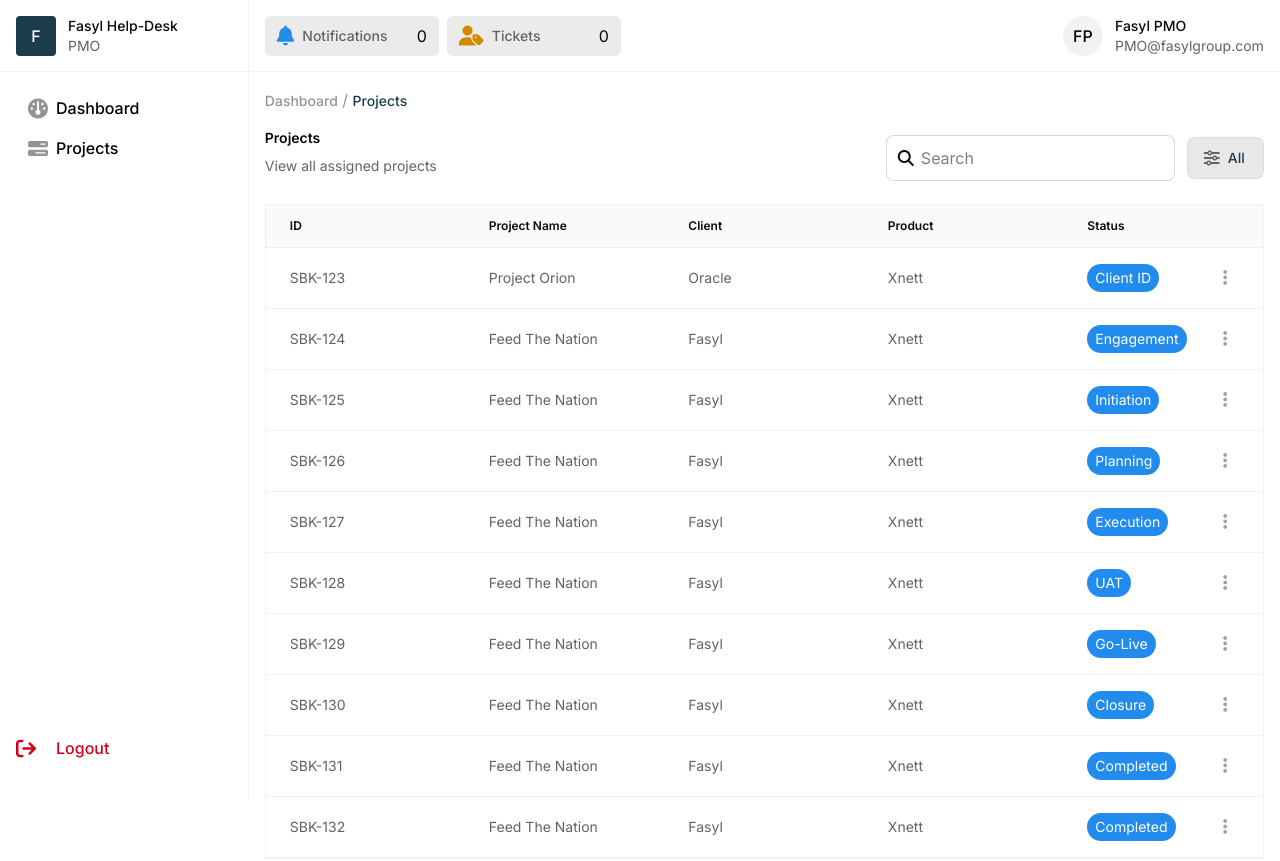
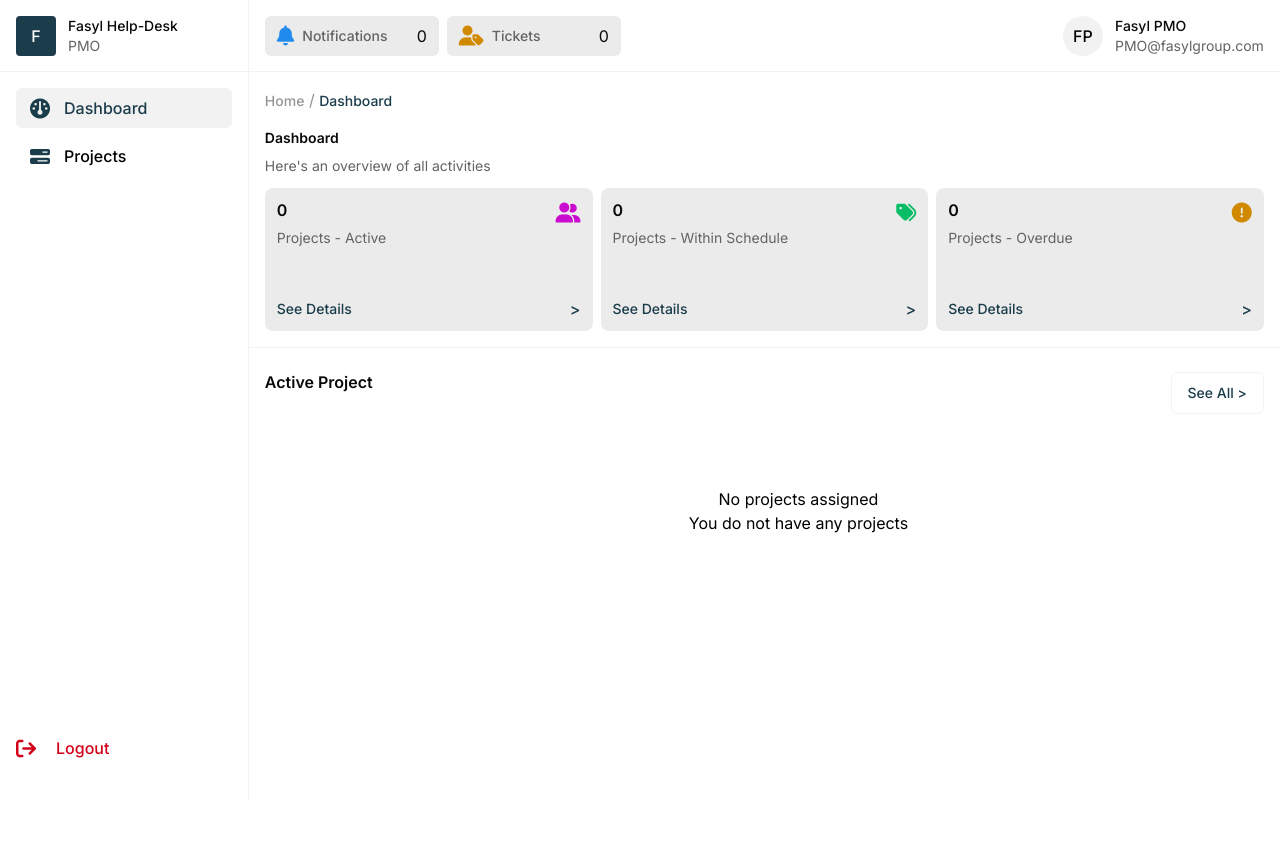
Before and after one commit to iam-theo/FASYL-PMO, a React (Vite) app: page / in a window 1280 px wide. Shown: the top 861 px of the page. After the commit the page ends 800 px from the top, so only its background shows below. Built offline with nearby package versions, Linux system fonts and the light colour scheme.

Commit message:
implemented the sidebar navigation and tab switching

```diff
--- a/public/mockProjects/projects.json
+++ b/public/mockProjects/projects.json
@@ -71,66 +71,66 @@
     },
     {
         "ID": "SBK-133",
+        "Project Name": "Feed The Nation",
+        "Client": "Fasyl",
+        "Product": "Xnett",
+        "Status": "Engagement"
+    },
+    {
+        "ID": "SBK-134",
         "Project Name": "Project Orion",
         "Client": "Oracle",
         "Product": "Xnett",
         "Status": "Client ID"
     },
     {
-        "ID": "SBK-134",
+        "ID": "SBK-135",
         "Project Name": "Feed The Nation",
         "Client": "Fasyl",
         "Product": "Xnett",
-        "Status": "Engagement"
+        "Status": "Planning"
     },
     {
-        "ID": "SBK-135",
+        "ID": "SBK-136",
         "Project Name": "Feed The Nation",
         "Client": "Fasyl",
         "Product": "Xnett",
         "Status": "Initiation"
     },
     {
-        "ID": "SBK-136",
+        "ID": "SBK-137",
         "Project Name": "Feed The Nation",
         "Client": "Fasyl",
         "Product": "Xnett",
-        "Status": "Planning"
+        "Status": "UAT"
     },
     {
-        "ID": "SBK-137",
+        "ID": "SBK-138",
         "Project Name": "Feed The Nation",
         "Client": "Fasyl",
         "Product": "Xnett",
         "Status": "Execution"
     },
     {
-        "ID": "SBK-138",
-        "Project Name": "Feed The Nation",
-        "Client": "Fasyl",
-        "Product": "Xnett",
-        "Status": "UAT"
-    },
-    {
         "ID": "SBK-139",
         "Project Name": "Feed The Nation",
         "Client": "Fasyl",
         "Product": "Xnett",
-        "Status": "Go-Live"
+        "Status": "Closure"
     },
     {
         "ID": "SBK-140",
         "Project Name": "Feed The Nation",
         "Client": "Fasyl",
         "Product": "Xnett",
-        "Status": "Closure"
+        "Status": "Completed"
     },
     {
         "ID": "SBK-141",
         "Project Name": "Feed The Nation",
         "Client": "Fasyl",
         "Product": "Xnett",
-        "Status": "Completed"
+        "Status": "Go-Live"
     },
     {
         "ID": "SBK-142",
--- a/src/components/MainBody.jsx
+++ b/src/components/MainBody.jsx
@@ -1,12 +1,17 @@
 import React from 'react'
+import { useState } from 'react'
 import SideBar from './SideBar'
 import MainSection from './MainSection'
+// import Dashboard from './Dashboard'
+// import Projects from './Projects'
 
 function MainBody() {
+    const [activeTab, setActiveTab] = useState("dashboard")
+
     return (
         <div className='relative flex max-w-360 min-h-screen bg-[#FFFFFF]'>
-        <SideBar />
-        <MainSection />
+            <SideBar activeTab={activeTab} setActiveTab={setActiveTab} />
+            <MainSection activeTab={activeTab} />
         </div>
     )
 }
--- a/src/components/MainSection.jsx
+++ b/src/components/MainSection.jsx
@@ -1,8 +1,47 @@
 import React from 'react'
+import { useEffect, useState, useRef } from 'react'
 import Dashboard from './Dashboard'
 import Projects from './Projects'
 
-function MainSection() {
+function MainSection({activeTab}) {
+    const [projects, setProjects] = useState([])
+    const [isLoading, setisLoading] = useState(true)
+    const [currentPage, setCurrentPage] = useState(1)
+    const hasFetched = useRef(false)
+
+    const itemsPerPage = 10
+    const totalPages = Math.ceil(projects.length / itemsPerPage)
+    const startIndex = (currentPage -1) * itemsPerPage
+    const currentProjects = projects.slice(
+        startIndex, startIndex + itemsPerPage
+    )
+
+    useEffect(() => {
+        const getProjects = async () => {
+            if(hasFetched.current) return;
+
+            hasFetched.current = true;
+            try {
+                const res = await fetch("/mockProjects/projects.json")
+
+                if(!res.ok) {
+                    throw new Error("Failed to fetch data")
+                }
+
+                const data = await res.json()
+                console.log(data)
+                setProjects(data)
+            } catch (err) {
+                console.error(err);
+            } finally {
+                setisLoading(false)
+            }
+        }
+        getProjects();
+    }, [])
+
+    if(isLoading) return <p>Loading...</p>
+
     return (
         <div className='w-[80.55%] ml-[19.44%] relative'>
             <header className='border-b-[1.5px] border-[#0000000D] p-4 flex items-center justify-between bg-[#FFFFFF] fixed w-[80.55%] h-18 z-1000'>
@@ -35,8 +74,8 @@
                 </div>
             </header>
             <section className='mt-18'>
-                {/* <Dashboard /> */}
-                <Projects />
+                {activeTab === "dashboard" && <Dashboard />}
+                {activeTab === "projects" && <Projects projects={projects} currentProjects={currentProjects} currentPage={currentPage} totalPages={totalPages} setCurrentPage={setCurrentPage} itemsPerPage={itemsPerPage} />}
             </section>
         </div>
     )
--- a/src/components/Projects.jsx
+++ b/src/components/Projects.jsx
@@ -1,44 +1,7 @@
 import React from 'react'
 import { useEffect, useState, useRef } from 'react'
 
-function Projects() {
-    const [projects, setProjects] = useState([])
-    const [isLoading, setisLoading] = useState(true)
-    const [currentPage, setCurrentPage] = useState(1)
-    const hasFetched = useRef(false)
-
-    const itemsPerPage = 10
-    const totalPages = Math.ceil(projects.length / itemsPerPage)
-    const startIndex = (currentPage -1) * itemsPerPage
-    const currentProjects = projects.slice(
-        startIndex, startIndex + itemsPerPage
-    )
-
-    useEffect(() => {
-        const getProjects = async () => {
-            if(hasFetched.current) return;
-
-            hasFetched.current = true;
-            try {
-                const res = await fetch("/mockProjects/projects.json")
-
-                if(!res.ok) {
-                    throw new Error("Failed to fetch data")
-                }
-
-                const data = await res.json()
-                console.log(data)
-                setProjects(data)
-            } catch (err) {
-                console.error(err);
-            } finally {
-                setisLoading(false)
-            }
-        }
-        getProjects();
-    }, [])
-
-    if(isLoading) return <p>Loading...</p>
+function Projects({ projects, currentProjects, currentPage, totalPages, setCurrentPage, itemsPerPage }) {
 
     return (
         <div className='p-4 flex flex-col h-[92%]'>
@@ -52,10 +15,10 @@
                 </div>
 
                 <div className='w-94.5 h-10 flex items-center gap-3 relative'>
-                    <i class="fa-solid fa-magnifying-glass text-[#090909] absolute left-3"></i>
+                    <i className="fa-solid fa-magnifying-glass text-[#090909] absolute left-3"></i>
                     <input type="text" placeholder='Search' className='w-72.25 border border-[#00000026] py-2.5 px-8.5 bg-[#FFFFFF] rounded-lg'/>
                     <div className='w-19.25 rounded-lg flex gap-2 items-center border border-[#0000000D] bg-[#E8E8E8] hover:bg-[#1B3C4A] text-[#1B3C4A] hover:text-[#E8E8E8] py-2.5 px-4 cursor-pointer'>
-                        <i class="fa-solid fa-sliders fa-md text-[#636363]"></i>
+                        <i className="fa-solid fa-sliders fa-md text-[#636363]"></i>
                         <p className='font-medium text-[14px]/[20px]'>All</p>
                     </div>
                 </div>
@@ -102,13 +65,13 @@
             <div className='border-t border-[#0000000D] mt-auto flex items-center justify-between w-full py-6'>
                 <p className='font-medium text-[14px]/[20px] text-[#636363]'>Page {currentPage} of {totalPages}</p>
                 <div className='flex items-center gap-2'>
-                    <button onClick={() => setCurrentPage((p) => Math.max(p -1, 1))} className='rounded-md border border-[#0000000D] shadow-[2px] shadow-[#1018280D] py-2.25 px-4.25 bg-[#E8E8E8] hover:bg-[#1B3C4A] font-medium text-[14px]/[20px] text-[#1B3C4A] hover:text-[#FFFFFF]'>Previous</button>
+                    <button onClick={() => setCurrentPage((p) => Math.max(p -1, 1))} className='rounded-md border border-[#0000000D] shadow-[2px] shadow-[#1018280D] py-2.25 px-4.25 bg-[#E8E8E8] hover:bg-[#1B3C4A] font-medium text-[14px]/[20px] text-[#1B3C4A] hover:text-[#FFFFFF] cursor-pointer'>Previous</button>
                     <button onClick={() =>
                         setCurrentPage((p) =>
                             p < Math.ceil(projects.length / itemsPerPage)
                             ? p + 1
                             : p
-                    )} className='rounded-md border border-[#0000000D] shadow-[2px] shadow-[#1018280D] py-2.25 px-4.25 bg-[#E8E8E8] hover:bg-[#1B3C4A] font-medium text-[14px]/[20px] text-[#1B3C4A] hover:text-[#FFFFFF]'>Next</button>
+                    )} className='rounded-md border border-[#0000000D] shadow-[2px] shadow-[#1018280D] py-2.25 px-4.25 bg-[#E8E8E8] hover:bg-[#1B3C4A] font-medium text-[14px]/[20px] text-[#1B3C4A] hover:text-[#FFFFFF] cursor-pointer'>Next</button>
                 </div>
             </div>
         </div>
--- a/src/components/SideBar.jsx
+++ b/src/components/SideBar.jsx
@@ -1,6 +1,11 @@
 import React from 'react'
 
-function SideBar() {
+function SideBar({ activeTab, setActiveTab }) {
+    const tabs = [
+        { name: "dashboard", label: "Dashboard", icon: "fa-gauge"},
+        { name: "projects", label: "Projects", icon: "fa-bars-progress"}
+    ]
+
     return (
         <div className='w-[19.44%] h-screen bg-[#FFFFFF] pb-4 fixed flex flex-col  border-r-[1.5px] border-[#0000000D]'>
             <div className='flex items-center gap-3 border-b-[1.5px] border-[#0000000D] p-4 h-18'>
@@ -11,16 +16,36 @@
                 </div>
             </div>
             <div className='flex flex-col items-start justify-between p-4 pb-4 h-full'>
-                <ul className='cursor-pointer'>
-                    <li className='py-2 px-3 flex items-center gap-2'>
-                        <i className="fa-solid fa-gauge fa-lg" style={{ "color": "#949494" }}></i>
-                        <p className='font-medium text-[16px]/[24px] text-[#000000]'>Dashboard</p>
-                    </li>
-                    <li className='py-2 px-3 flex items-center gap-2'>
-                        <i className="fa-solid fa-bars-progress fa-lg" style={{ "color": "#949494" }}></i>
-                        <p className='font-medium text-[16px]/[24px] text-[#000000]'>Projects</p>
-                    </li>
-                </ul>
+                <div className='cursor-pointer w-full flex flex-col gap-2'>
+                    {tabs.map((tab) => (
+                        <button
+                        key={tab.name}
+                        onClick={() => setActiveTab(tab.name)}
+                        className={`w-full py-2 px-3 flex items-center gap-3 rounded-md cursor-pointer ${
+                            activeTab === `${tab.name}`
+                            ? "bg-[#0000000D] text-[#1B3C4A]"
+                            : "text-[#000000] hover:text-[#1B3C4A]"
+                        }`}>
+                            <div className='w-6 h-6 flex items-center justify-center rounded-full'>
+                                <i className={`fa-solid ${tab.icon} fa-lg text-[#1B3C4A]`}></i>
+                            </div>
+                            <p className='font-medium text-[16px]/[24px]'>{tab.label}</p>
+                        </button>
+                    ))}
+
+                    {/* <button
+                    onClick={() => setActiveTab("projects")}
+                    className={`w-full py-2 px-3 flex items-center gap-3 rounded-md cursor-pointer ${
+                        activeTab === "projects"
+                        ? "bg-[#0000000D] text-[#1B3C4A]"
+                        : "hover:bg-[#0000000D] text-[#000000] hover:text-[#1B3C4A]"
+                    }`}>
+                        <div className='w-6 h-6 flex items-center justify-center'>
+                            <i className="fa-solid fa-bars-progress fa-lg text-[#1B3C4A]"></i>
+                        </div>
+                        <p className='font-medium text-[16px]/[24px]'>Projects</p>
+                    </button> */}
+                </div>
                 <div className='flex items-center gap-2 cursor-pointer'>
                     <i className="fa-solid fa-arrow-right-from-bracket fa-lg" style={{ "color": "#d20019" }}></i>
                     <p className='py-2 px-3 font-medium text-[16px]/[24px] text-[#D20019] mt-auto'>Logout</p>
```
